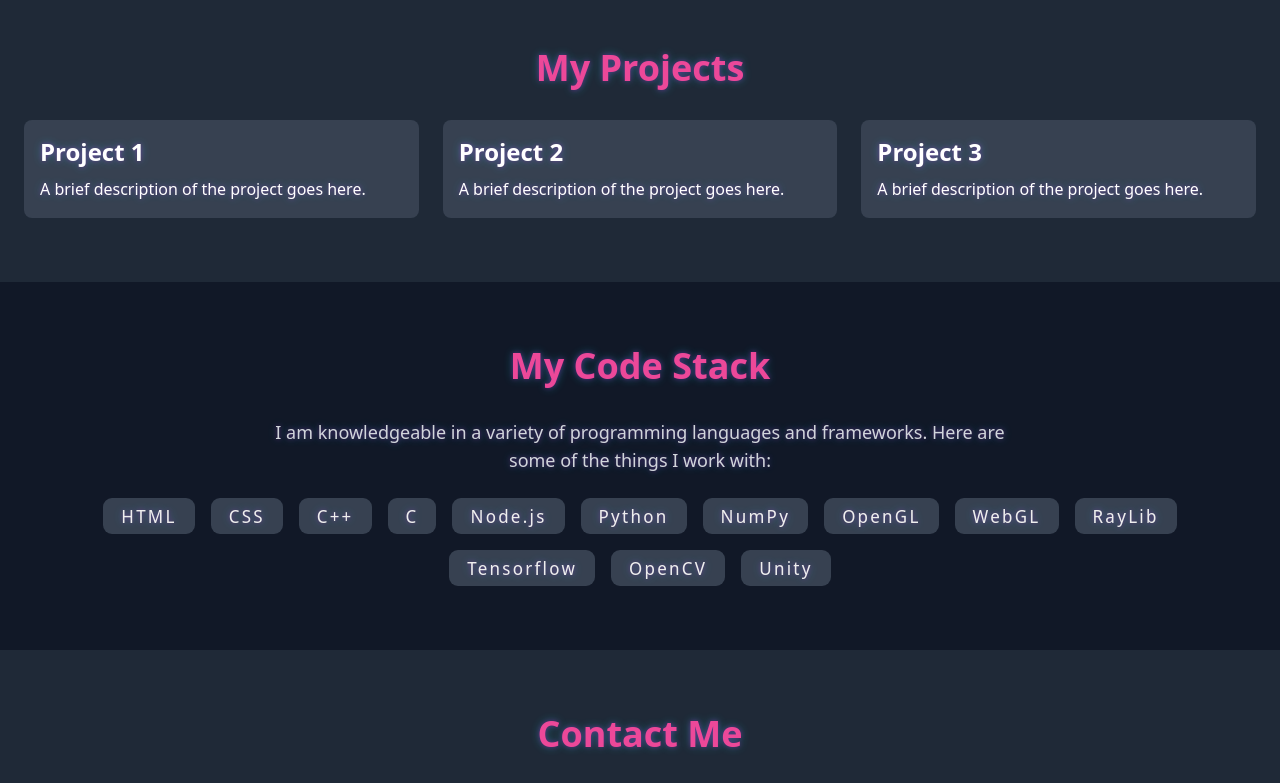
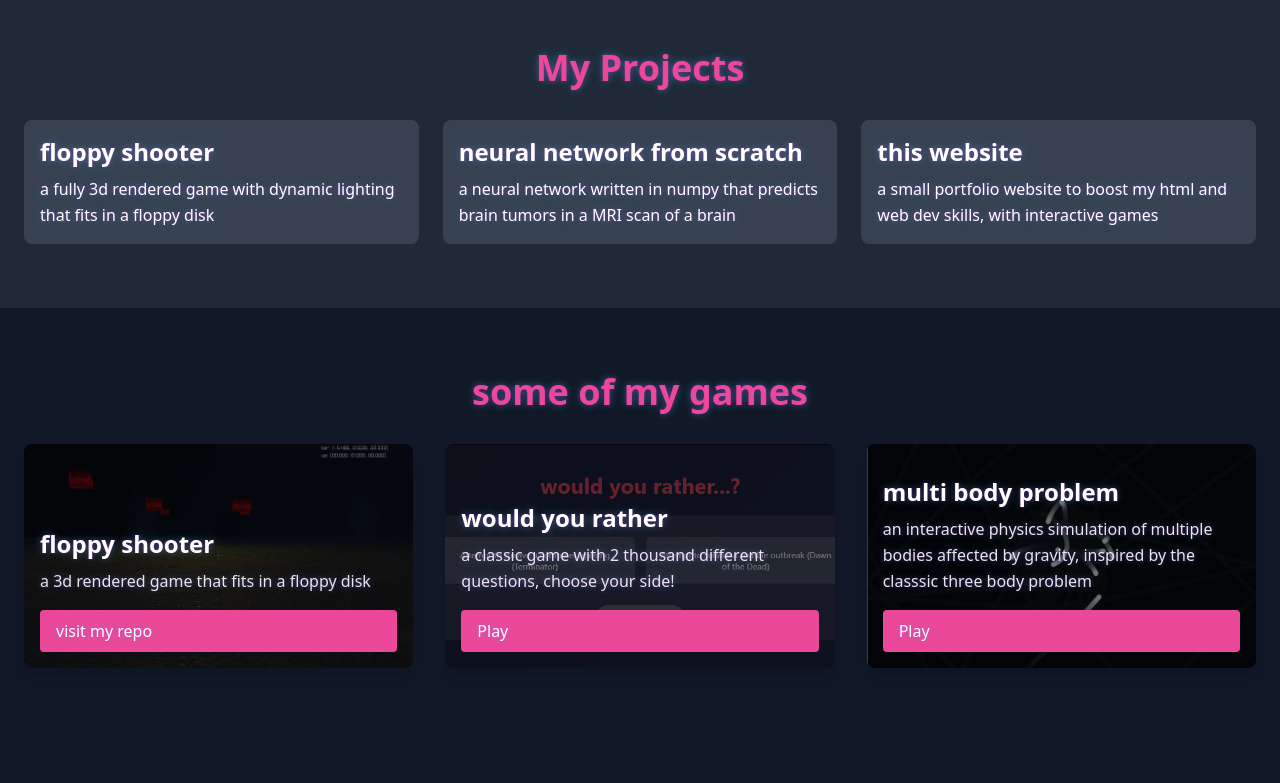
Before and after one commit to ILBBBM2/ILBBBM2.github.io, a website: page index.html in a window 1280 px wide. Shown: the part 1520-2303 px from the top of the page. Drawn offline with nearby package versions, Linux system fonts and the light colour scheme.

Commit message:
updated my website :)

```diff
--- a/index.html
+++ b/index.html
@@ -146,6 +146,26 @@
             height: 24px;
             margin-right: 8px;
         }
+        .bored {
+            background: linear-gradient(90deg, #06b6d4, #a21caf);
+            color: #fff;
+            border: none;
+            border-radius: 9999px;
+            padding: 0.75em 2em;
+            font-size: 1.2em;
+            font-family: 'Noto Sans Display', sans-serif;
+            box-shadow: 0 4px 20px rgba(0,0,0,0.2);
+            cursor: pointer;
+            z-index: 2000;
+            opacity: 0.95;
+            transition: background 0.3s;
+        }
+        .bored:hover {
+            background: linear-gradient(90deg, #06b5d465, #a31caf3b) transparent;
+            transition: background 0.3s;
+            box-shadow: 0 4px 20px rgba(0,0,0,0.5);
+            transform: scale(1.01);
+        }
     </style>
 </head>
 <body class="bg-gray-900 text-white font-sans leading-relaxed">
@@ -205,25 +225,61 @@
         </div>
     </section>
 
+
     <section id="projects" class="py-16 bg-gray-800 scroll-reveal">
         <div class="container mx-auto px-6">
             <h2 class="text-4xl font-bold text-center text-pink-500 mb-8 scroll-reveal">My Projects</h2>
             <ul class="grid grid-cols-1 md:grid-cols-2 lg:grid-cols-3 gap-6 scroll-reveal" >
                 <li class = "projects-item">
-                    <h3 class="text-2xl font-bold mb-2">Project 1</h3>
-                    <p>A brief description of the project goes here.</p>
+                    <h3 class="text-2xl font-bold mb-2">floppy shooter</h3>
+                    <p>a fully 3d rendered game with dynamic lighting that fits in a floppy disk</p>
                 </li>
                 <li class="projects-item">
-                    <h3 class="text-2xl font-bold mb-2">Project 2</h3>
-                    <p>A brief description of the project goes here.</p>
+                    <h3 class="text-2xl font-bold mb-2">neural network from scratch</h3>
+                    <p>a neural network written in numpy that predicts brain tumors in a MRI scan of a brain</p>
                 </li>
                 <li class="projects-item">
-                    <h3 class="text-2xl font-bold mb-2">Project 3</h3>
-                    <p>A brief description of the project goes here.</p>
+                    <h3 class="text-2xl font-bold mb-2">this website</h3>
+                    <p>a small portfolio website to boost my html and web dev skills, with interactive games</p>
                 </li>
             </ul>
         </div>
     </section>
+    <section id="playmygames" class="py-16 bg-gray-900 scroll-reveal">
+    <div class="container mx-auto px-6">
+        <h2 class="text-4xl font-bold text-center text-pink-500 mb-8 scroll-reveal">some of my games</h2>
+        <div class="grid grid-cols-1 md:grid-cols-2 lg:grid-cols-3 gap-8">
+            <!-- floppy shooter -->
+            <div class="relative rounded-lg overflow-hidden shadow-lg group">
+                <img src="assets/floppy_shooter.png" alt="floppy screenshot" class="w-full h-56 object-cover opacity-70 group-hover:opacity-90 transition duration-300">
+                <div class="absolute inset-0 bg-black bg-opacity-40 flex flex-col justify-end p-4">
+                    <h3 class="text-2xl font-bold text-white mb-2">floppy shooter</h3>
+                    <p class="text-gray-200 mb-2">a 3d rendered game that fits in a floppy disk</p>
+                    <a href="https://github.com/ILBBBM2/floppy-shooter" target="_blank" class="inline-block mt-2 px-4 py-2 bg-pink-500 text-white rounded hover:bg-pink-600 transition">visit my repo</a>
+                </div>
+            </div>
+            <!-- would you rather -->
+            <div class="relative rounded-lg overflow-hidden shadow-lg group">
+                <img src="assets/would_you_rather.png" alt="wouldyourather Screenshot" class="w-full h-56 object-cover opacity-70 group-hover:opacity-90 transition duration-300">
+                <div class="absolute inset-0 bg-black bg-opacity-40 flex flex-col justify-end p-4">
+                    <h3 class="text-2xl font-bold text-white mb-2">would you rather</h3>
+                    <p class="text-gray-200 mb-2">a classic game with 2 thousand different questions, choose your side!</p>
+                    <a href="https://ilbbbm2.github.io/html-games/would_you_rather.html" target="_blank" class="inline-block mt-2 px-4 py-2 bg-pink-500 text-white rounded hover:bg-pink-600 transition">Play</a>
+                </div>
+            </div>
+            <!-- multi body problem -->
+            <div class="relative rounded-lg overflow-hidden shadow-lg group">
+                <img src="assets/multi_body_problem.png" alt="multi Screenshot" class="w-full h-56 object-cover opacity-70 group-hover:opacity-90 transition duration-300">
+                <div class="absolute inset-0 bg-black bg-opacity-40 flex flex-col justify-end p-4">
+                    <h3 class="text-2xl font-bold text-white mb-2">multi body problem</h3>
+                    <p class="text-gray-200 mb-2">an interactive physics simulation of multiple bodies affected by gravity, inspired by the classsic three body problem</p>
+                    <a href="https://ilbbbm2.github.io/html-games/multi_body_problem.html" target="_blank" class="inline-block mt-2 px-4 py-2 bg-pink-500 text-white rounded hover:bg-pink-600 transition">Play</a>
+                </div>
+            </div>
+
+        </div>
+    </div>
+</section>
     <section id="codestack" class="py-16 bg-gray-900 scroll-reveal">
         <div class="container mx-auto px-6">
             <h2 class="text-4xl font-bold text-center text-pink-500 mb-8 scroll-reveal">My Code Stack</h2>
@@ -248,6 +304,7 @@
         </div>
     </section>
     <!--contact info-->
+
     <section id="contact" class="py-16 bg-gray-800 scroll-reveal">
         <div class="container mx-auto px-6">
             <h2 class="text-4xl font-bold text-center text-pink-500 mb-8 scroll-reveal">Contact Me</h2>
@@ -274,13 +331,25 @@
                 </li>
             </ul>
         </div>
+
     </section>
+
+    <!--<div class="flex justify-center mt-8 scroll-reveal">
+        <button id="bored-btn" class="bored">
+            im bored
+        </button>
+    </div>-->
 
     <footer class="bg-gray-900 py-6">
         <div class="container mx-auto text-center text-gray-500">
             &copy; 2025 ILBBBM2. Check Licence under my github repo for more info on licencing.
         </div>
     </footer>
+
+
+
+    <!-- im bored -->
+
 
     <script>
         //scroll reveal stuff
@@ -291,7 +360,6 @@
                 scrollRevealElements.forEach((element) => {
                     const elementTop = element.getBoundingClientRect().top;
                     if (elementTop < windowHeight - 100) {
-                        //element.classList.add("visible");
                         element.classList.add("visible");
                     }
                 });
@@ -299,6 +367,18 @@
 
             window.addEventListener("scroll", revealOnScroll);
             revealOnScroll();
+
+            // I'm Bored Button Logic
+            const boredLinks = [
+                "https://ilbbbm2.github.io/html-games/game_of_life.html",
+                "https://ilbbbm2.github.io/html-games/would_you_rather.html",
+                "https://ilbbbm2.github.io/html-games/multi_body_problem.html",
+                "https://ilbbbm2.github.io/html-games/maze_solver.html"
+            ];
+            document.getElementById('bored-btn').onclick = function() {
+                const randomLink = boredLinks[Math.floor(Math.random() * boredLinks.length)];
+                window.open(randomLink, '_blank');
+            };
         });
 
 
```
Also changed, not shown: assets/floppy_shooter.PNG (added), assets/multi_body_problem.PNG (added), assets/would_you_rather.PNG (added).
